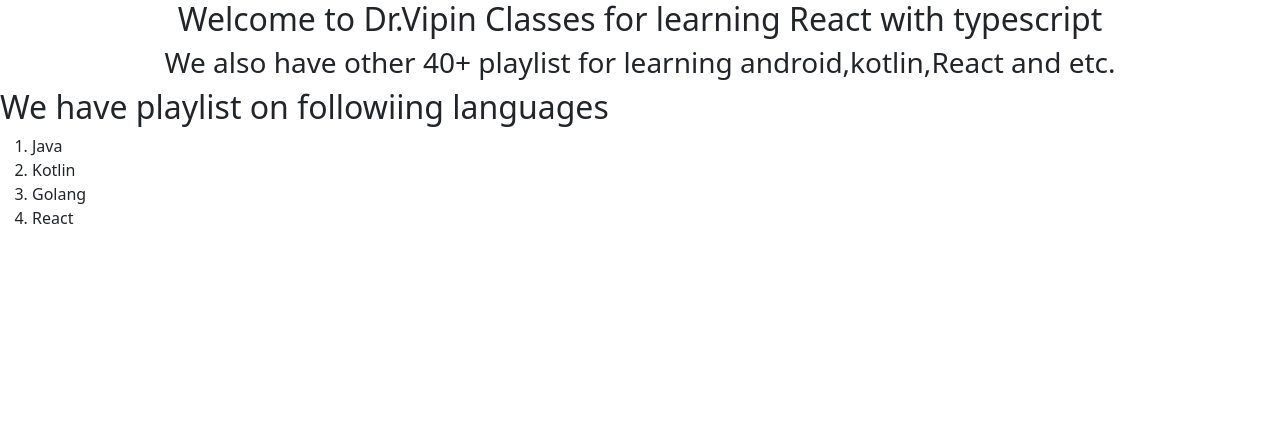
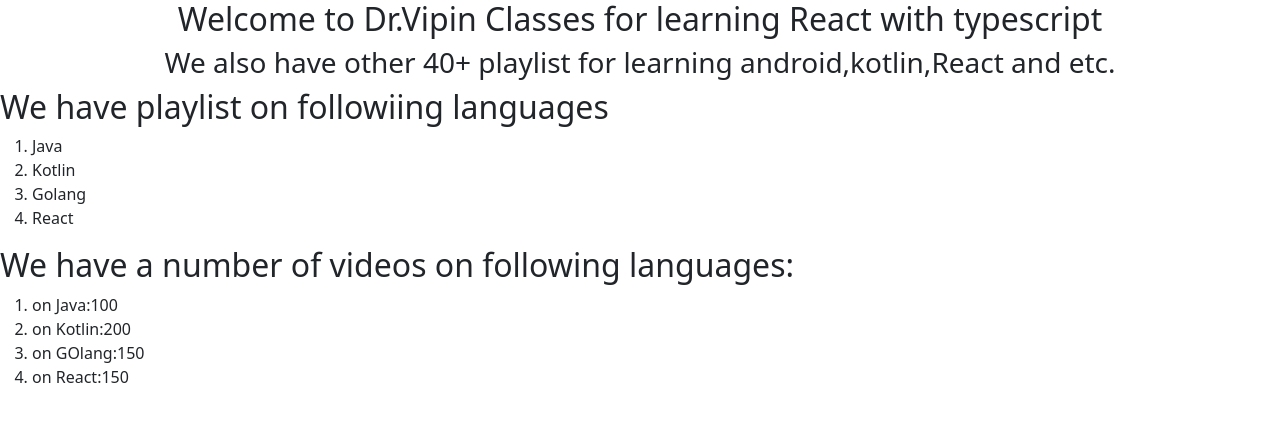
Before and after one commit to PraminBudhathoki/React-typescript, a React (Create React App) app: page / in a window 1280 px wide. Shown: the top 422 px of the page. Built offline with nearby package versions, Linux system fonts and the light colour scheme.

Commit message:
Objects passed as orops

```diff
--- a/src/App.tsx
+++ b/src/App.tsx
@@ -5,10 +5,16 @@ import PlaylistInfo from "./Component/PlaylistInfo";
 
 function App() {
   const lang = ["Java", "Kotlin", "Golang", "React"];
+  const numberofVideos = {
+    java: 100,
+    kotlin: 200,
+    golang: 150,
+    react: 150,
+  };
   return (
     <div className="App">
       <ChannelInfo channelName="Dr.Vipin Classes" playlistCount={40} />
-      <PlaylistInfo lang={lang} />
+      <PlaylistInfo lang={lang} videos={numberofVideos} />
     </div>
   );
 }
--- a/src/Component/PlaylistInfo.tsx
+++ b/src/Component/PlaylistInfo.tsx
@@ -1,5 +1,11 @@
 interface PlaylistInfoProps {
   lang: string[];
+  videos: {
+    java: number;
+    kotlin: number;
+    golang: number;
+    react: number;
+  };
 }
 
 const PlaylistInfo = (props: PlaylistInfoProps) => {
@@ -11,6 +17,14 @@ const PlaylistInfo = (props: PlaylistInfoProps) => {
           <li key={l}>{l}</li>
         ))}
       </ol>
+      <h2>We have a number of videos on following languages:</h2>
+
+      <ol>
+        <li>on Java:{props.videos.java}</li>
+        <li>on Kotlin:{props.videos.kotlin}</li>
+        <li>on GOlang:{props.videos.golang}</li>
+        <li>on React:{props.videos.react}</li>
+      </ol>
     </div>
   );
 };
```
